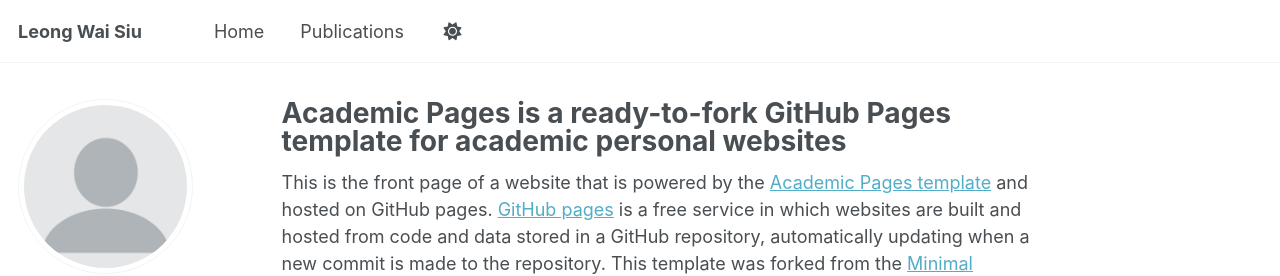
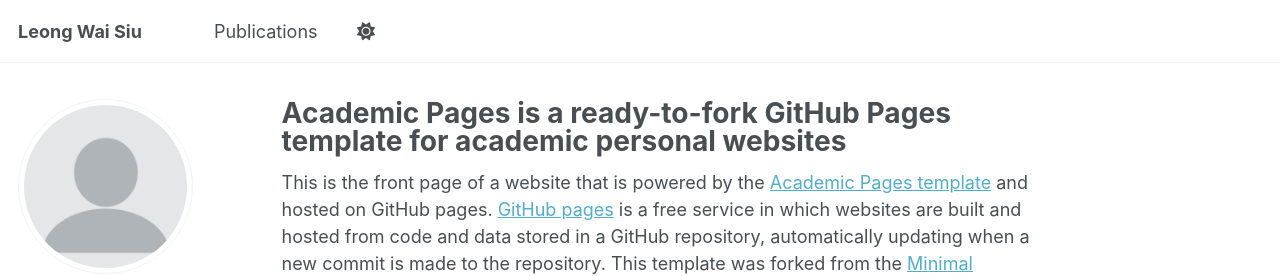
Before and after one commit to leongwaisiu/leongwaisiu.github.io, a Jekyll site: the page built from _pages/about.md, in a window 1280 px wide. Shown: the top 276 px of the page. Built offline with Jekyll 4.4.1, drawn with Linux system fonts in a browser that asks for light colours; some web fonts are replaced; a script that is not in the unit is left out.

Commit message:
Update navigation.yml

```diff
--- a/_data/navigation.yml
+++ b/_data/navigation.yml
@@ -8,8 +8,6 @@
 #      Markdown formatted page while the second is generated using JSON.
 
 main:
-  - title: "Home"
-    url: /pages/
 
   - title: "Publications"
     url: /publications/
```
